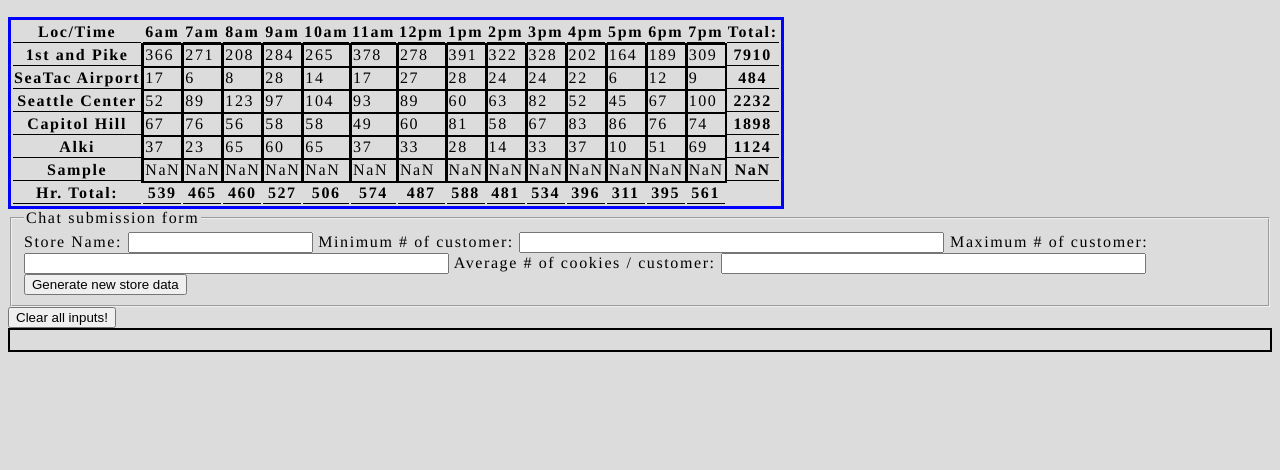
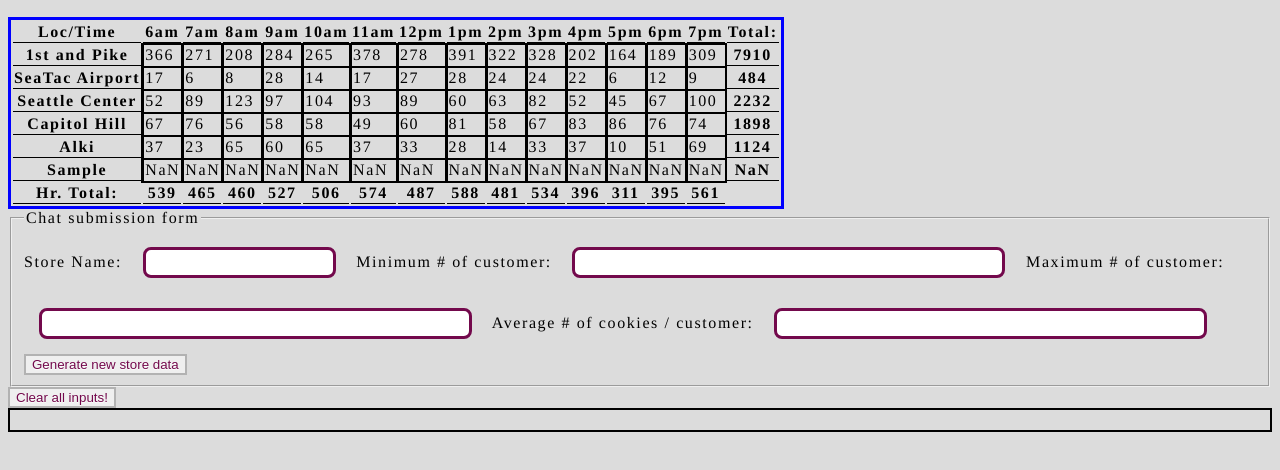
Before and after one commit to han8909227/Salmon-Cookie, a plain HTML site: page sales.html in a window 1280 px wide. Both pictures are taken after typing "Sample", "Sample", "Sample", "Sample" into the empty fields and a click on the button "Generate new store data". Shown: the part 110-580 px from the top of the page. Drawn offline with Linux system fonts and the light colour scheme.

Commit message:
organized my code better

```diff
--- a/app.js
+++ b/app.js
@@ -7,58 +7,7 @@ var salesTable = document.getElementById('sales');
 var inputForm = document.getElementById('input-form');
 
 
-
-//create new store objects
-new Sales('1st and Pike',23,65,6.3);
-new Sales('SeaTac Airport',3,24,1.2);
-new Sales('Seattle Center',11,38,3.7);
-new Sales('Capitol Hill',20,38,2.3);
-new Sales('Alki',2,16,4.6);
-
-
-
-//listner
-inputForm.addEventListener('submit', handleInput);
-
-
-//handler function
-function handleInput(event){
-  event.preventDefault();
-
-  if (!event.target.store.value || !event.target.min.value || !event.target.max.value || !event.target.cookie) {
-    return alert('Fields cannot be empty!');
-  }
-
-  var store = event.target.store.value;
-  var min = parseInt(event.target.min.value);
-  var max = parseInt(event.target.max.value);
-  var cookie = parseInt(event.target.cookie.value);
-
-
-  new Sales(store,min,max,cookie);
-
-  event.target.store.value = null;
-  event.target.min.value = null;
-  event.target.max.value = null;
-  event.target.cookie.value = null;
-  renderShop();
-}
-
-
-
-function renderShop(){
-  salesTable.innerHTML = '';
-  makeHeaderRow();
-  for(var i = 0; i < shopObj.length; i++){
-    shopObj[i].render();
-  }
-  footerSum();
-}
-
-
-renderShop();
-
-
+//constructor
 function Sales(name,minCust,maxCust,avgCook) {
 
   this.name = name;
@@ -119,6 +68,17 @@ function Sales(name,minCust,maxCust,avgCook) {
 }
 
 
+
+//create new store objects
+new Sales('1st and Pike',23,65,6.3);
+new Sales('SeaTac Airport',3,24,1.2);
+new Sales('Seattle Center',11,38,3.7);
+new Sales('Capitol Hill',20,38,2.3);
+new Sales('Alki',2,16,4.6);
+
+
+
+//header row maker
 function makeHeaderRow(){
   var trEl = document.createElement('tr');  //create a row
 
@@ -142,6 +102,7 @@ function makeHeaderRow(){
   salesTable.appendChild(trEl);
 }
 
+//footer calculator and render
 function footerSum(){
 
   for(var i = 0; i < time.length; i++){
@@ -156,12 +117,51 @@ function footerSum(){
   thEl.textContent = 'Hr. Total:  ';
   trEl.appendChild(thEl);
 
-  for(var i = 0; i < time.length; i++){
+  for(i = 0; i < time.length; i++){
     thEl = document.createElement('th');
     thEl.textContent = hrSum[i];
     trEl.appendChild(thEl);
   }
+  salesTable.appendChild(trEl);
+}
 
 
-  salesTable.appendChild(trEl);
+//handler function
+function handleInput(event){
+  event.preventDefault();
+
+  if (!event.target.store.value || !event.target.min.value || !event.target.max.value || !event.target.cookie) {
+    return alert('Fields cannot be empty!');
+  }
+
+  var store = event.target.store.value;
+  var min = parseInt(event.target.min.value);
+  var max = parseInt(event.target.max.value);
+  var cookie = parseInt(event.target.cookie.value);
+
+
+  new Sales(store,min,max,cookie);
+
+  event.target.store.value = null;
+  event.target.min.value = null;
+  event.target.max.value = null;
+  event.target.cookie.value = null;
+  renderShop(); //calls rendering function
 }
+
+
+//listner
+inputForm.addEventListener('submit', handleInput);
+
+
+//calls rendering and methods in the constructor
+function renderShop(){
+  salesTable.innerHTML = '';  //empty table 1st b4 re-rendering
+  makeHeaderRow();
+  for(var i = 0; i < shopObj.length; i++){
+    shopObj[i].render();
+  }
+  footerSum();
+}
+
+renderShop();
--- a/style.css
+++ b/style.css
@@ -7,8 +7,21 @@ body{
 
 
 }
+
+
+button {
+        color: #73094c;
+        text-shadow: 0px 1px 1px #ffffff;
+        border: 2px solid #b2b2b2;
+}
+
+button:hover {
+        color: #73094c;
+        border: 2px solid #a4a4a4;
+        background-color: #73094c;
+}
+
 #page{
-
 
   margin: auto;
   padding: 10px;
@@ -24,9 +37,17 @@ body{
   display: inline;
   position:relative;
   margin:auto;
+}
 
 
+input {
+  border: 3px solid #73094c;
+  border-radius: 8px;
+  padding: 5px 5px 5px 5px;
+  margin: 15px;
+  /*display: block;*/
 }
+
 
 h2 span {
    color: white;
```
